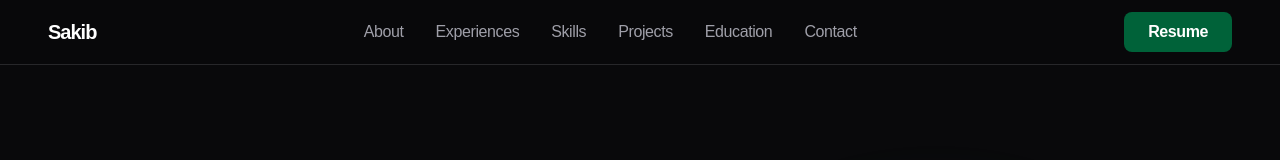
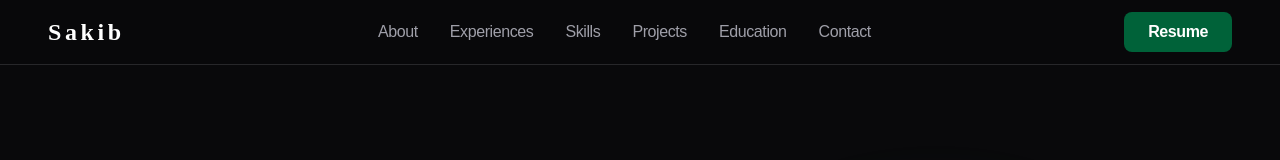
Before and after one commit to sakib-333/portfolio, a React (Vite) app: page / in a window 1280 px wide. Shown: the top 160 px of the page. Built offline with nearby package versions, Linux system fonts and the light colour scheme.

Commit message:
Update navbar title font style.

```diff
--- a/src/components/header/Navbar.tsx
+++ b/src/components/header/Navbar.tsx
@@ -26,7 +26,12 @@ const Navbar = () => {
     return (
         <nav className="fixed top-0 w-full z-50 bg-zinc-950/90 backdrop-blur-md border-b border-zinc-800 font-space-grotesk tracking-tight">
             <div className="flex justify-between items-center h-16 px-6 md:px-12 max-w-7xl mx-auto">
-                <span className="text-xl font-bold text-white tracking-tighter">Sakib</span>
+                <span className="text-2xl font-bold text-white tracking-tighter"
+                    style={{
+                        fontFamily: "'Playwrite NO', cursive",
+                        letterSpacing: "0.15em"
+                    }}
+                >Sakib</span>
 
                 {/* Desktop Navigation */}
                 <div className="hidden md:flex items-center gap-4">
--- a/src/index.css
+++ b/src/index.css
@@ -1,5 +1,6 @@
 @import "tailwindcss";
 @import url('https://fonts.googleapis.com/css2?family=Inter:wght@400;500;600;700&family=Space+Grotesk:wght@600;700&display=swap');
+@import url('https://fonts.googleapis.com/css2?family=Playwrite+NO:wght@100..400&display=swap');
 
 @theme {
     /* Colors */
```
